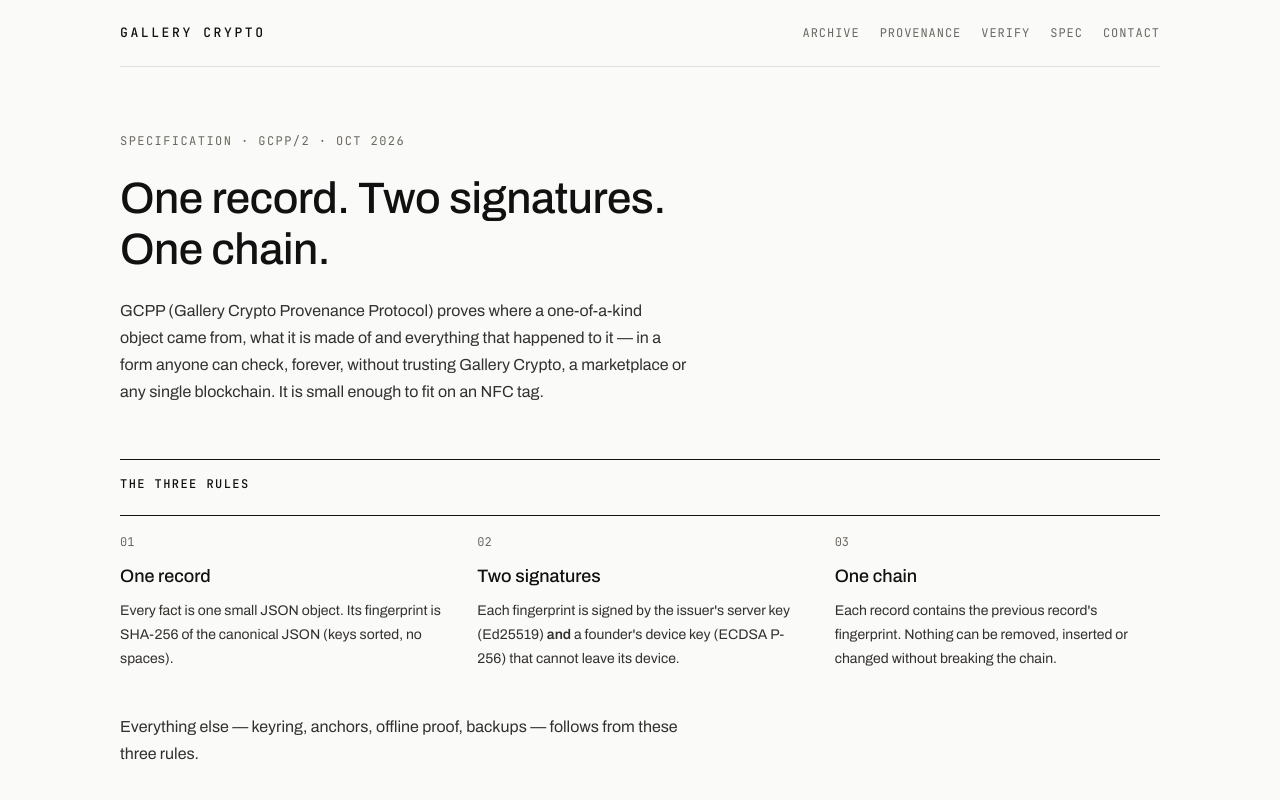
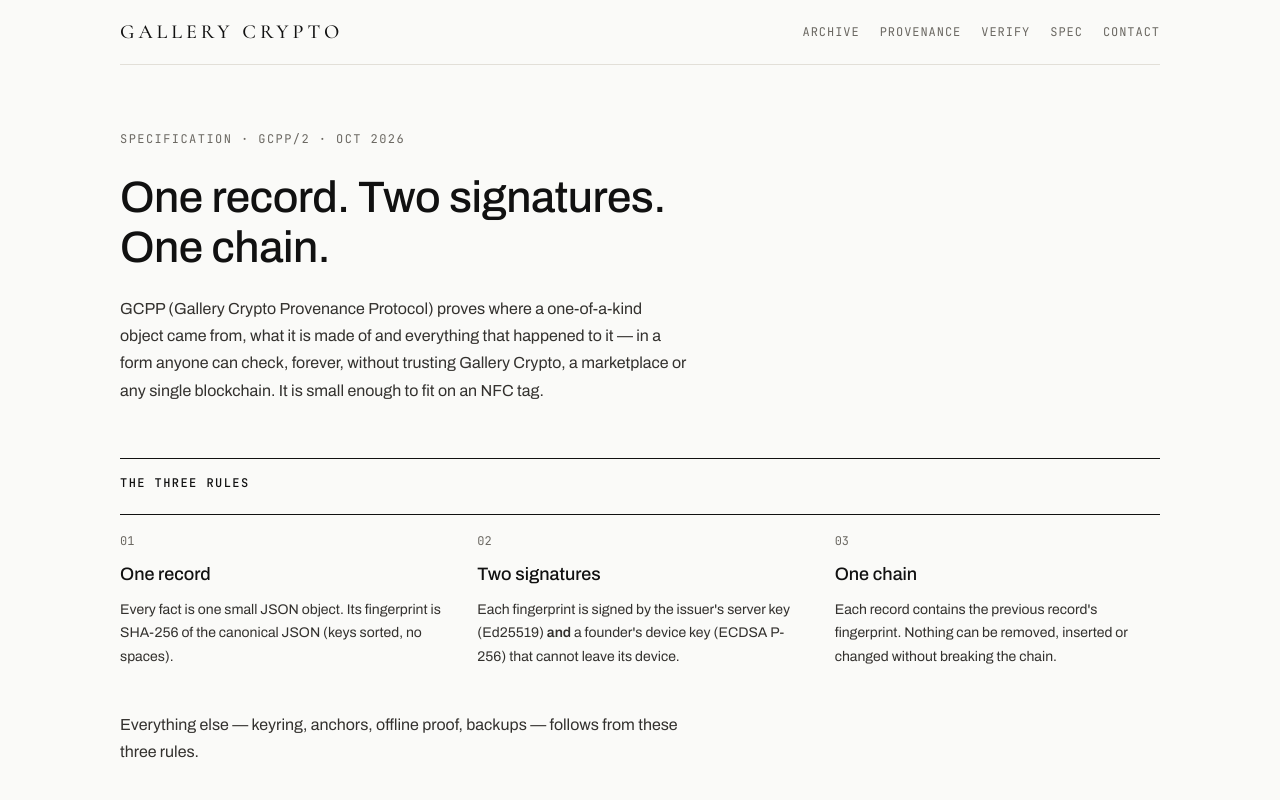
Before and after one commit to CryptoAgeDAO/gallery-crypto-site, a Next.js app: page /spec in a window 1280 px wide. Shown: the top 800 px of the page. Built offline with nearby package versions, Linux system fonts and the light colour scheme.

Commit message:
Wordmark: classic serif capitals with wide tracking in the site header, admin bar and printed labels
Co-Authored-By: Claude Opus 5.5 <noreply@anthropic.com>
Claude-Session: https://claude.ai/code/session_01M8oU3kGid8L9cMXxVotgRk

```diff
--- a/app/globals.css
+++ b/app/globals.css
@@ -251,7 +251,7 @@ body{background:radial-gradient(1100px 560px at 92% -8%,#edeffb 0%,rgba(237,239,
 .mo-page{max-width:1120px;margin:0 auto;padding:0 20px 24px}
 @media (min-width:900px){.mo-page{padding:0 40px 32px}}
 .mo-mast{display:flex;flex-wrap:wrap;justify-content:space-between;align-items:center;gap:10px 24px;padding:22px 0;border-bottom:1px solid var(--line)}
-.mo .mo-logo{margin:0;font-family:var(--mono);font-size:13px;font-weight:500;letter-spacing:.2em;text-transform:uppercase;text-decoration:none}
+.mo .mo-logo{margin:0;font-family:"Cormorant Garamond",Georgia,serif;font-size:20px;font-weight:500;letter-spacing:.2em;text-transform:uppercase;text-decoration:none;line-height:1}
 .mo-nav{display:flex;flex-wrap:wrap;gap:4px 20px;font-family:var(--mono);font-size:12px;letter-spacing:.08em;text-transform:uppercase}
 .mo-nav a{text-decoration:none;color:var(--mute)}
 .mo-nav a:hover{color:var(--ink)}
@@ -460,7 +460,7 @@ body{background:radial-gradient(1100px 560px at 92% -8%,#edeffb 0%,rgba(237,239,
 /* ── Admin: same system ── */
 .os9{min-height:100svh;background:var(--paper);color:var(--ink);font-family:var(--sans);font-size:14px;line-height:1.6}
 .os9-menu{position:sticky;top:0;z-index:20;display:flex;align-items:center;gap:14px;min-height:52px;padding:8px 20px;background:var(--paper);border-bottom:1px solid var(--line);font-family:var(--mono);font-size:12px;letter-spacing:.12em;text-transform:uppercase}
-.os9-menu b{font-weight:500}
+.os9-menu b{font-family:"Cormorant Garamond",Georgia,serif;font-size:17px;font-weight:500;letter-spacing:.2em}
 .os9-menu>span:not(.os9-right){color:var(--mute)}
 .os9-gc{display:none}
 .os9-right{margin-left:auto;display:flex;align-items:center;gap:14px;color:var(--mute)}
@@ -551,7 +551,7 @@ body{background:radial-gradient(1100px 560px at 92% -8%,#edeffb 0%,rgba(237,239,
 .lb-qrw{display:grid;justify-items:center;gap:0.8mm}
 .lb-qr svg{display:block;width:100%;height:100%}
 .lb-qrl{font-family:var(--mono);font-size:1.9mm;letter-spacing:.06em;text-transform:uppercase}
-.lb-bar{font-family:var(--mono);font-weight:500;letter-spacing:.2em;text-transform:uppercase}
+.lb-bar{font-family:"Cormorant Garamond",Georgia,serif;font-weight:500;letter-spacing:.2em;text-transform:uppercase}
 .lb-cert{font-family:var(--mono);font-weight:500;letter-spacing:.04em;line-height:1}
 .lb-name{font-weight:500;line-height:1.15;overflow-wrap:anywhere}
 .lb-sub,.lb-meta,.lb-url,.lb-scan{font-family:var(--mono);line-height:1.35}
--- a/app/layout.tsx
+++ b/app/layout.tsx
@@ -22,7 +22,7 @@ export default function RootLayout({ children }: { children: React.ReactNode })
         {/* eslint-disable-next-line @next/next/no-page-custom-font */}
         <link
           rel="stylesheet"
-          href="https://fonts.googleapis.com/css2?family=Archivo:wght@400;500;600&family=JetBrains+Mono:wght@400;500&family=Noto+Sans+JP:wght@400;500&display=swap"
+          href="https://fonts.googleapis.com/css2?family=Archivo:wght@400;500;600&family=Cormorant+Garamond:wght@500;600&family=JetBrains+Mono:wght@400;500&family=Noto+Sans+JP:wght@400;500&display=swap"
         />
       </head>
       <body>{children}</body>
```
